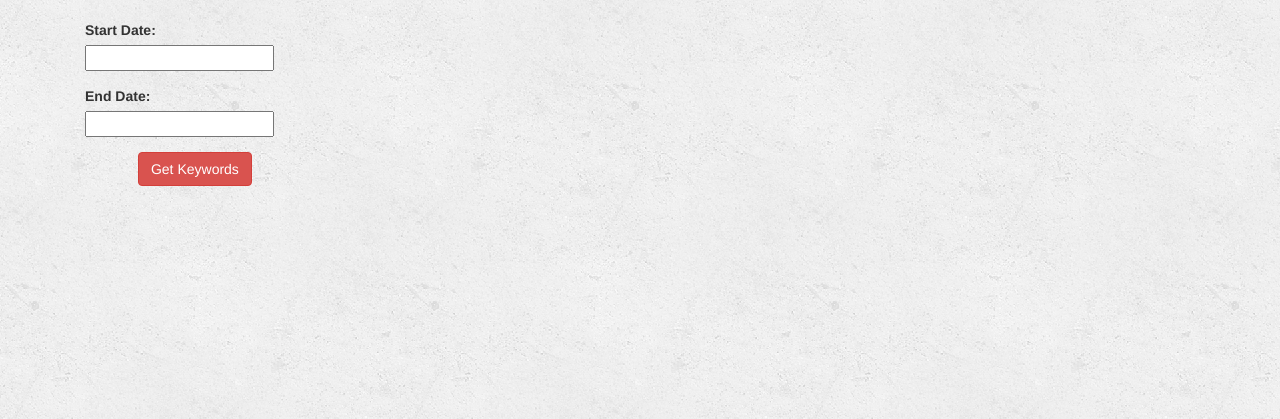
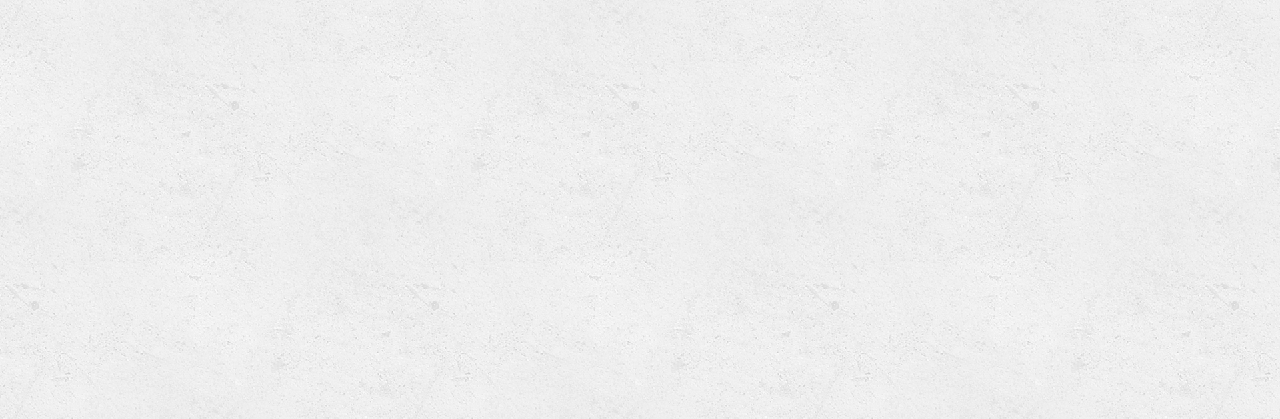
Before and after one commit to ozturkaslii/GenderedTweets, a Django app: page / in a window 1280 px wide. Shown: the part 52-471 px from the top of the page. Run offline with Django 3.2, Linux system fonts and the light colour scheme; data that the repository does not hold is empty; some libraries are stand-ins or nearby versions; some web fonts are replaced.

Commit message:
comment out

```diff
--- a/GenderedTweets/templates/GenderedTweetsUI/index.html
+++ b/GenderedTweets/templates/GenderedTweetsUI/index.html
@@ -4,22 +4,22 @@
 
     <div class="container" id="mainContainer">
         <div class="row">
-            <div id="mainForm" class="col-md-3">
-                <form>
-                    <div class="form-group col-md-12">
-                        <label id="l_startDate">Start Date: </label>
-                        <input id="inp_startDate" class="datepicker" class="form-control" required/>
-                    </div>
-                    <div class="form-group col-md-12">
-                        <label id="l_endDate">End Date: </label>
-                        <input id="inp_endDate" class="datepicker" class="form-control" required/>
-                    </div>
-                    <div class="form-group col-md-9">
-                        <button type="submit" class="btn btn-danger pull-right" id="btnSubmit">Get Keywords</button>
-                    </div>
-
-                </form>
-            </div>
+{#            <div id="mainForm" class="col-md-3">#}
+{#                <form>#}
+{#                    <div class="form-group col-md-12">#}
+{#                        <label id="l_startDate">Start Date: </label>#}
+{#                        <input id="inp_startDate" name="start_date" class="datepicker" class="form-control" required/>#}
+{#                    </div>#}
+{#                    <div class="form-group col-md-12">#}
+{#                        <label id="l_endDate">End Date: </label>#}
+{#                        <input id="inp_endDate" name="end_date" class="datepicker" class="form-control" required/>#}
+{#                    </div>#}
+{#                    <div class="form-group col-md-9">#}
+{#                        <button type="submit" class="btn btn-danger pull-right" id="btnSubmit">Get Keywords</button>#}
+{#                    </div>#}
+{##}
+{#                </form>#}
+{#            </div>#}
             {#            <div class="col-md-9">#}
             {#                <ul id="home_tweets">#}
             {##}
```
